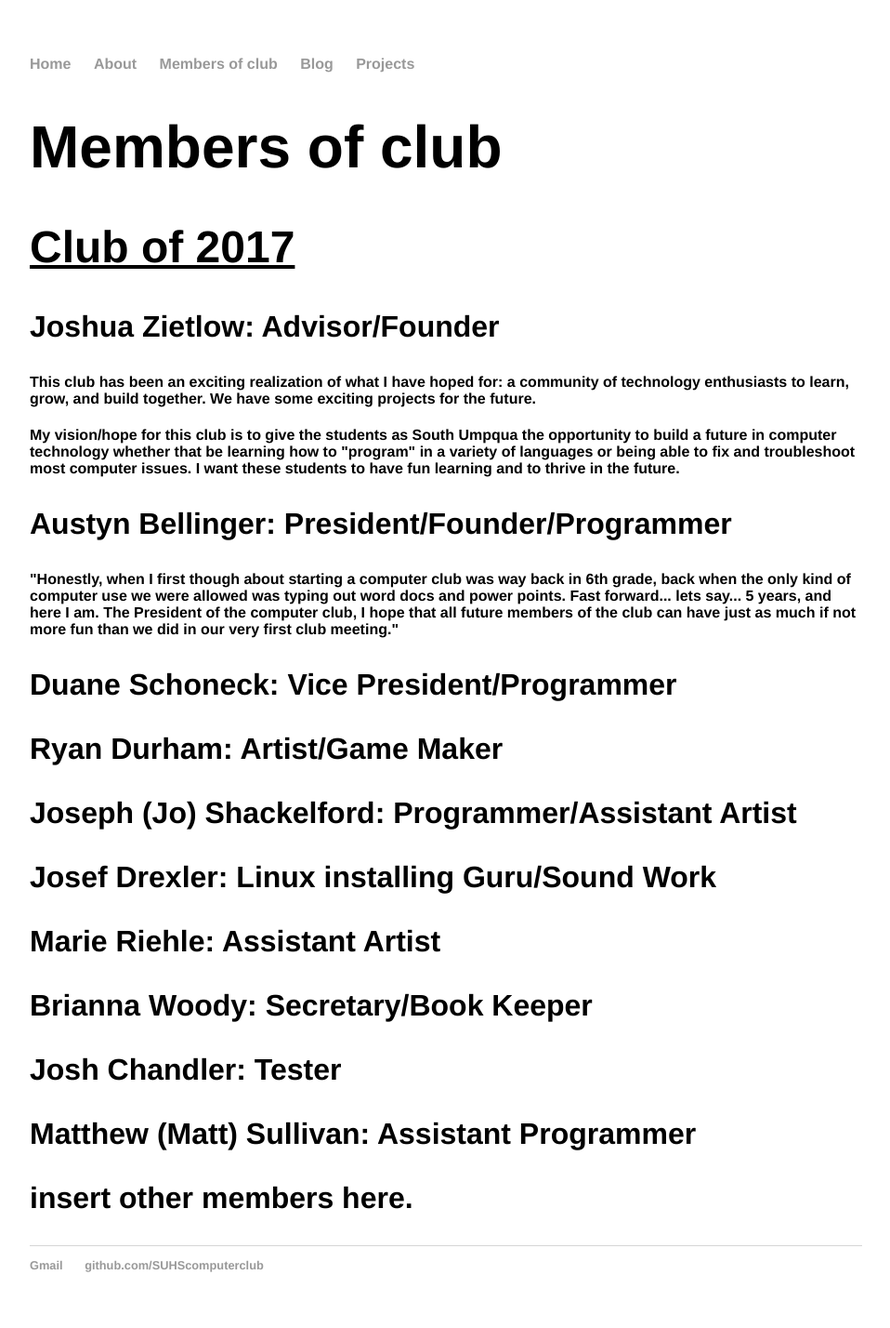
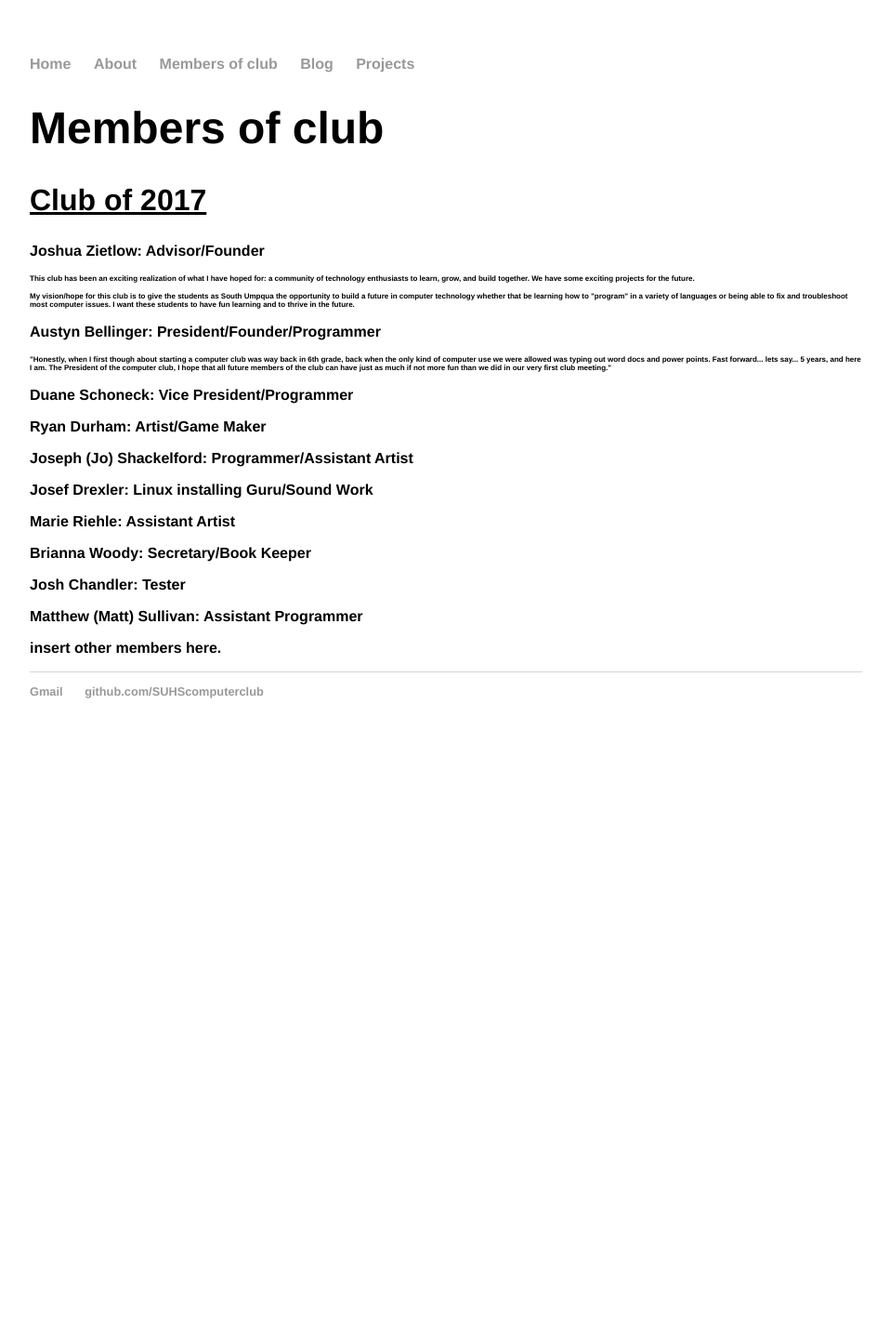
Before and after one commit to SUHScomputerclub/SUHScomputerclub.github.io, a Jekyll site: the page built from club-members/index.html, in a window 1280 px wide. Shown: the whole page at 93% size, without its empty margins (160-1118 px from the left). Built offline with Jekyll 4.4.1, drawn with Linux system fonts in a browser that asks for light colours; after the commit the page ends 900 px from its top, so only the background shows below that.

Commit message:
more font changes

```diff
--- a/css/main.css
+++ b/css/main.css
@@ -15,24 +15,25 @@ nav ul li, footer ul li {
 a {
     text-decoration: none;
     color: #999;
+
 }
 a:hover {
     text-decoration: underline;
 }
 h1 {
-    font-size: 4em;
+    font-size: 3em;
     font-family:'Helvetica', 'Arial', 'Sans-Serif';
 }
 h2 {
-    font-size: 3em;
+    font-size: 2em;
     font-family:'Helvetica', 'Arial', 'Sans-Serif';
 }
 h3 {
-    font-size: 2em;
+    font-size: 1em;
     font-family:'Helvetica', 'Arial', 'Sans-Serif';
 }
 h4 {
-    font-size: 1em;
+    font-size: 0.5em;
     font-family:'Helvetica', 'Arial', 'Sans-Serif';
 }
 p {
```
